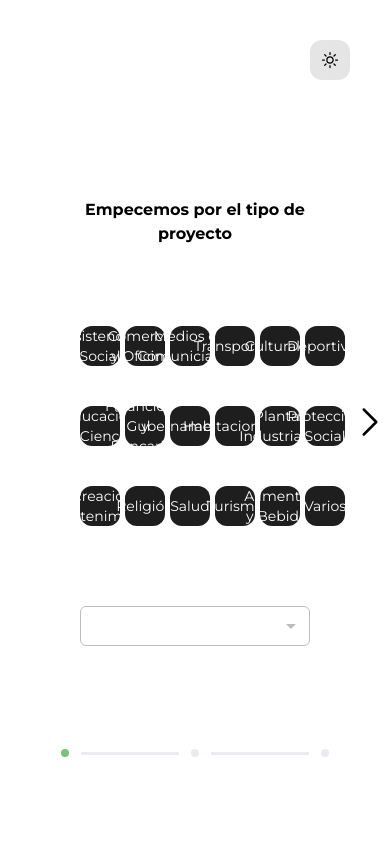
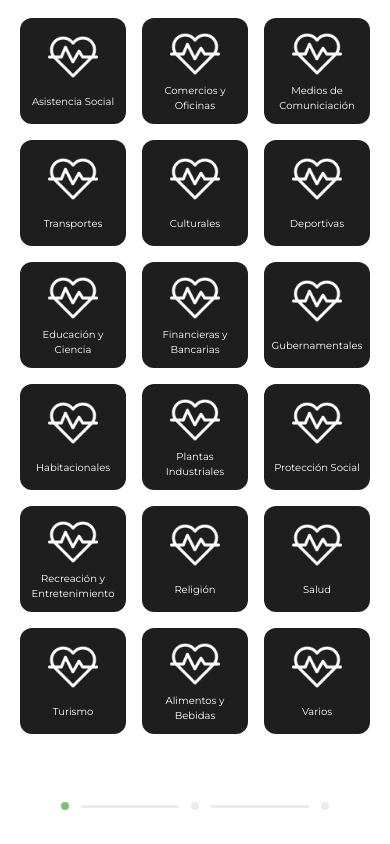
Before and after one commit to Carrasc/calc, a Next.js app: page / in a window 390 px wide. Built offline with nearby package versions, Linux system fonts and the light colour scheme.

Commit message:
Adding images

```diff
--- a/Context/GeneralContext.js
+++ b/Context/GeneralContext.js
@@ -3,12 +3,13 @@ import React, { createContext, useEffect, useState } from 'react';
 export const GeneralContext = createContext();
 
 export default function GeneralProvider({ children }) {
-	const [first, setfirst] = useState();
+	const [generalValue, setGeneralValue] = useState({});
 
 	return (
 		<GeneralContext.Provider
 			value={{
-				first,
+				generalValue,
+				setGeneralValue,
 			}}
 		>
 			{children}
--- a/components/ArcStepper.js
+++ b/components/ArcStepper.js
@@ -90,7 +90,7 @@ QontoStepIcon.propTypes = {
 
 export default function ArcStepper({ activeStep, handleNext, handlePrev }) {
 	return (
-		<div className="fixed flex items-center justify-center w-full max-w-5xl mx-auto bottom-20">
+		<div className="flex items-center justify-center w-full h-full max-w-5xl mx-auto ">
 			{/* <button
 				disabled={activeStep === 0}
 				className="relative disabled:text-neutral-300 disabled:hover:cursor-not-allowed "
@@ -105,8 +105,8 @@ export default function ArcStepper({ activeStep, handleNext, handlePrev }) {
 				activeStep={activeStep}
 				connector={<QontoConnector />}
 			>
-				{steps.map((step) => (
-					<Step key={step.label}>
+				{steps.map((step, index) => (
+					<Step key={index}>
 						<StepLabel StepIconComponent={QontoStepIcon}>
 							{/* {step.label} */}
 						</StepLabel>
--- a/components/CustomSelector.js
+++ b/components/CustomSelector.js
@@ -3,7 +3,7 @@ import Box from '@mui/material/Box';
 import TextField from '@mui/material/TextField';
 import MenuItem from '@mui/material/MenuItem';
 import { alpha, styled } from '@mui/material/styles';
-
+import { Controller } from 'react-hook-form';
 const typeOfProyects = [
 	{
 		value: 1,
@@ -31,7 +31,14 @@ const CustomTextField = styled(TextField)({
 	'& .MuiInputBase-input': {
 		fontFamily: 'Montserrat',
 		textAlign: 'center',
+		color: 'white',
 	},
+	'& label.Mui-hover': {
+		borderColor: 'white',
+		borderRadius: '6px',
+		borderWidth: '1px',
+	},
+
 	'& label.Mui-focused': {
 		color: 'green',
 	},
@@ -40,7 +47,7 @@ const CustomTextField = styled(TextField)({
 	},
 	'& .MuiOutlinedInput-root': {
 		'& fieldset': {
-			borderColor: 'gray',
+			borderColor: 'white',
 			borderRadius: '6px',
 			borderWidth: '1px',
 			color: 'green',
@@ -51,7 +58,13 @@ const CustomTextField = styled(TextField)({
 	},
 });
 
-export default function CustomSelector({ items = [], disabled }) {
+export default function CustomSelector({
+	items = [],
+	disabled,
+	control,
+	required,
+	name,
+}) {
 	const [selected, setSelected] = React.useState();
 
 	const handleChangeType = (event) => {
@@ -63,19 +76,31 @@ export default function CustomSelector({ items = [], disabled }) {
 		console.log(event.target.value);
 	};
 	return (
+		<Controller
+			control={control}
+			rules={{ required: required ? 'Campo requerido' : false }}
+			name={name}
+			render={({ field: { onChange, value }, fieldState: { error } }) => {
+				return (
+					<>
 						<CustomTextField
 							id="typeProject"
 							select
 							disabled={disabled}
 							label=""
 							value={selected}
-			onChange={handleChangeType}
-			sx={{ width: 500, minWidth: 100 }}
+							onChange={(e) => {
+								console.log(e.target.value);
+
+								handleChangeType(e);
+								onChange(e.target.value);
+							}}
+							sx={{ width: 200, minWidth: 100 }}
 							size="small"
 						>
-			{items.map((option) => (
+							{items.map((option, index) => (
 								<MenuItem
-					key={option}
+									key={index}
 									value={option}
 									style={{
 										fontSize: 14,
@@ -86,5 +111,12 @@ export default function CustomSelector({ items = [], disabled }) {
 								</MenuItem>
 							))}
 						</CustomTextField>
+						<p className="p-0 m-0 text-xs text-red-500 ">
+							{error ? error.message : null}
+						</p>
+					</>
+				);
+			}}
+		/>
 	);
 }
--- a/components/TypeOfProyects.js
+++ b/components/TypeOfProyects.js
@@ -1,11 +1,15 @@
 import { ChevronRightIcon } from '@heroicons/react/24/outline';
-import React, { useState } from 'react';
+import React, { useContext, useState } from 'react';
 import { genders } from '../Data/FGC';
 import CustomSelector from './CustomSelector';
 import { useForm } from 'react-hook-form';
-
+import { GeneralContext } from '../Context/GeneralContext';
+import img from '../Images/heart-beat.png';
+import Image from 'next/image';
 export default function TypeOfProyects({ handleNext }) {
 	const [selected, setSelected] = useState(undefined);
+	const { setGeneralValue } = useContext(GeneralContext);
+
 	const {
 		register,
 		handleSubmit,
@@ -17,32 +21,51 @@ export default function TypeOfProyects({ handleNext }) {
 		setSelected(index);
 	};
 	const onSubmit = async (data) => {
-		handleNext();
+		const obj = { step1: data };
+		console.log({ obj });
+
+		setGeneralValue((prevState) => ({
+			// object that we want to update
+			...prevState, // keep all other key-value pairs
+			step1: data, // update the value of specific key
+		}));
+
+		// handleNext();
 	};
 	return (
-		<div className="flex flex-col justify-center ">
+		<div className="flex flex-col justify-center w-full">
 			<p className="text-center ">Empecemos por el tipo de proyecto</p>
 			<form onSubmit={handleSubmit(onSubmit)}>
-				<div className="grid grid-cols-6 gap-10 my-20 appearance-none ">
+				<div className="grid grid-cols-3 gap-4 my-20 md:gap-10 md:grid-cols-6 ">
 					{genders.map((gender, index) => {
 						return (
 							<div
 								onClick={() => handleClick(index)}
 								// selected={selected && index}
 								key={index}
-								className={`w-full text-sm p-5 font-montserrat text-center  flex items-center  justify-center hover:cursor-pointer hover:border-white hover:border text-white rounded-xl h-full  aspect-video ${
+								className={`w-full p-2 text-[10px] md:text-xs  justify-around font-montserrat text-center flex-col  flex items-center   hover:cursor-pointer border border-transparent hover:border-white hover:border text-white rounded-xl h-full  aspect-square ${
 									selected === index
-										? ' bg-red-400'
+										? ' border-white'
 										: 'bg-[#1E1E1E]'
 								}`}
 							>
-								{gender.gender}
+								<Image
+									src={img}
+									height={50}
+									width={50}
+									alt="icon"
+									className="m-5 text-white brightness-200 invert filter "
+								/>
+								<p>{gender.gender}</p>
 							</div>
 						);
 					})}
 				</div>
-				<div className="flex justify-center ">
+				<div className="flex flex-col items-center justify-center ">
 					<CustomSelector
+						name="gender_son"
+						control={control}
+						required={true}
 						disabled={selected === undefined}
 						items={
 							selected !== undefined
@@ -51,16 +74,16 @@ export default function TypeOfProyects({ handleNext }) {
 						}
 					/>
 				</div>
-				<div className="absolute top-0 right-0 flex items-center justify-center h-full ">
+				{/* <div className="absolute top-0 flex items-center justify-center h-full right-10 ">
 					<button
-						type="button"
+						// type="button"
 						// disabled={activeStep === steps.length - 1}
 						className="relative disabled:text-neutral-300 disabled:hover:cursor-not-allowed"
-						onClick={handleNext}
+						// onClick={handleNext}
 					>
-						<ChevronRightIcon className="w-10 h-10 " />
+						<ChevronRightIcon className="w-8 h-8 " />
 					</button>
-				</div>
+				</div> */}
 			</form>
 		</div>
 	);
--- a/pages/index.js
+++ b/pages/index.js
@@ -7,11 +7,14 @@ import ArcStepper from '../components/ArcStepper';
 import TypeAndSize from '../components/TypeAndSize';
 import TypeOfProyects from '../components/TypeOfProyects';
 import { steps } from '../Data/Steps';
-import { useState } from 'react';
+import { useContext, useState } from 'react';
+import { GeneralContext } from '../Context/GeneralContext';
 export default function Home() {
 	const { theme, setTheme } = useTheme();
 	const [activeStep, setActiveStep] = useState(0);
 	const [selected, setSelected] = useState(undefined);
+	const { generalValue } = useContext(GeneralContext);
+
 	const handleNext = () => {
 		setActiveStep((index) => index + 1);
 	};
@@ -19,9 +22,10 @@ export default function Home() {
 		setActiveStep((index) => index - 1);
 	};
 
+	console.log({ generalValue });
 	return (
-		<div className="flex flex-col items-center justify-center w-screen h-screen font-[Montserrat-bold]">
-			<button
+		<div className="flex flex-col items-center justify-center w-full md:w-screen h-screen font-[Montserrat-bold]">
+			{/* <button
 				className="absolute p-2 border-2 rounded-xl top-10 border-neutral-200 dark:border-neutral-600 right-10 dark:bg-neutral-600 bg-neutral-200 hover:border-2 hover:border-indigo-400 dark:hover:border-indigo-400"
 				onClick={() => setTheme(theme === 'light' ? 'dark' : 'light')}
 			>
@@ -30,16 +34,18 @@ export default function Home() {
 				) : (
 					<MoonIcon className="w-5 h-5" />
 				)}
-			</button>
+			</button> */}
 			{/* <TypeOfProyects /> */}
-			<div className="w-full max-w-6xl px-20 mx-auto ">
+			<div className="flex flex-col items-center justify-center w-full h-full max-w-6xl px-5 mx-auto overflow-y-scroll  md:px-20">
 				{steps[activeStep].component({ handleNext: handleNext })}
 			</div>
-			<ArcStepper
-				handleNext={handleNext}
-				handlePrev={handlePrev}
-				activeStep={activeStep}
-			/>
+			<div className=" h-[10vh] w-full flex justify-center items-center">
+				<ArcStepper
+					handleNext={handleNext}
+					handlePrev={handlePrev}
+					activeStep={activeStep}
+				/>
+			</div>
 		</div>
 	);
 }
--- a/styles/globals.css
+++ b/styles/globals.css
@@ -40,12 +40,12 @@ a {
   box-sizing: border-box;
 }
 
-/* @media (prefers-color-scheme: dark) {
+@media (prefers-color-scheme: dark) {
   html {
     color-scheme: dark;
   }
   body {
     color: white;
-    background: black;
+    background: #1e1e1e;
   }
-} */
+}
```
Also changed, not shown: Data/IRS.js (deleted, +0 -7 lines), Images/heart-beat.png (added). Lines whose indentation alone changed are shown as unchanged.
